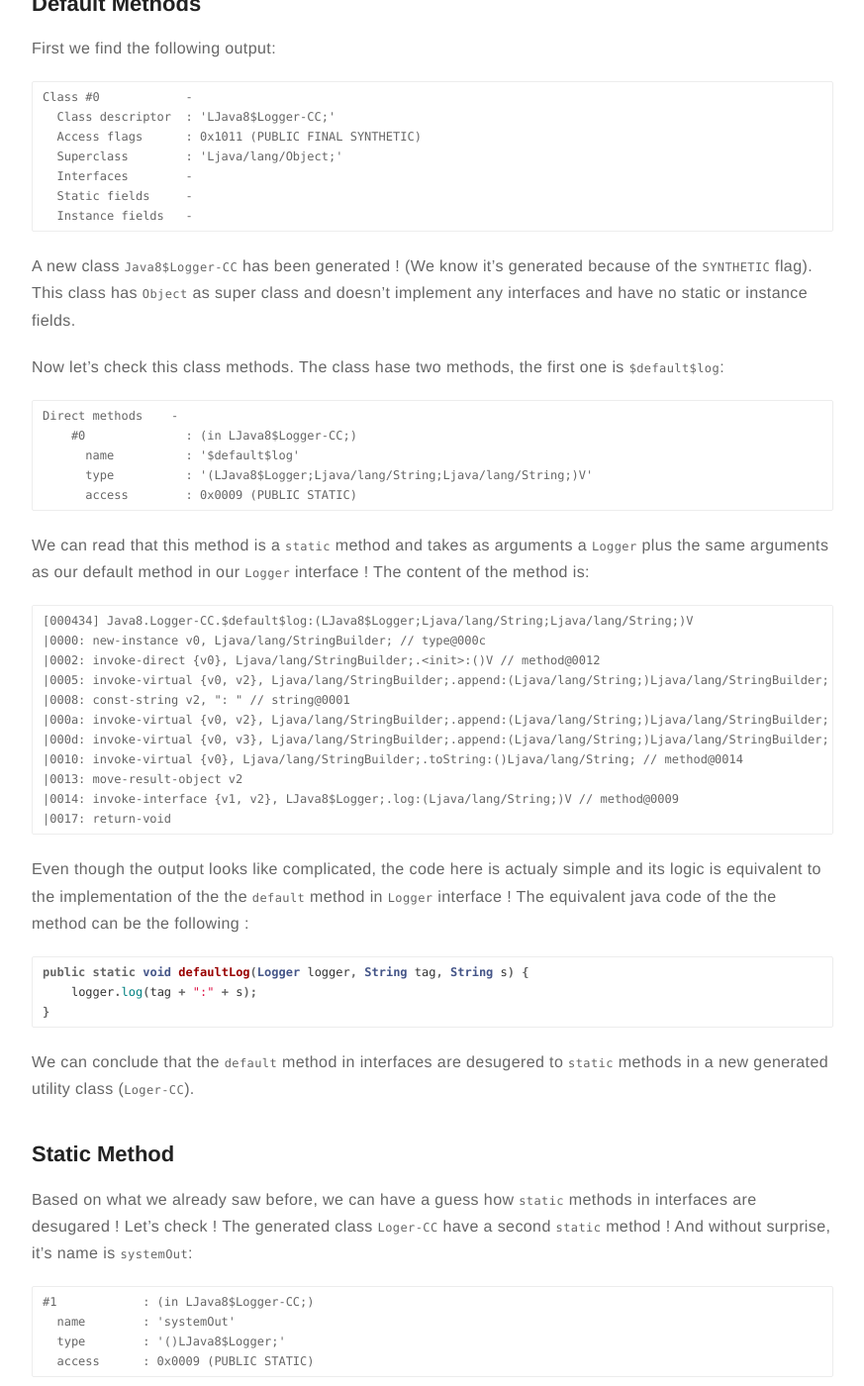
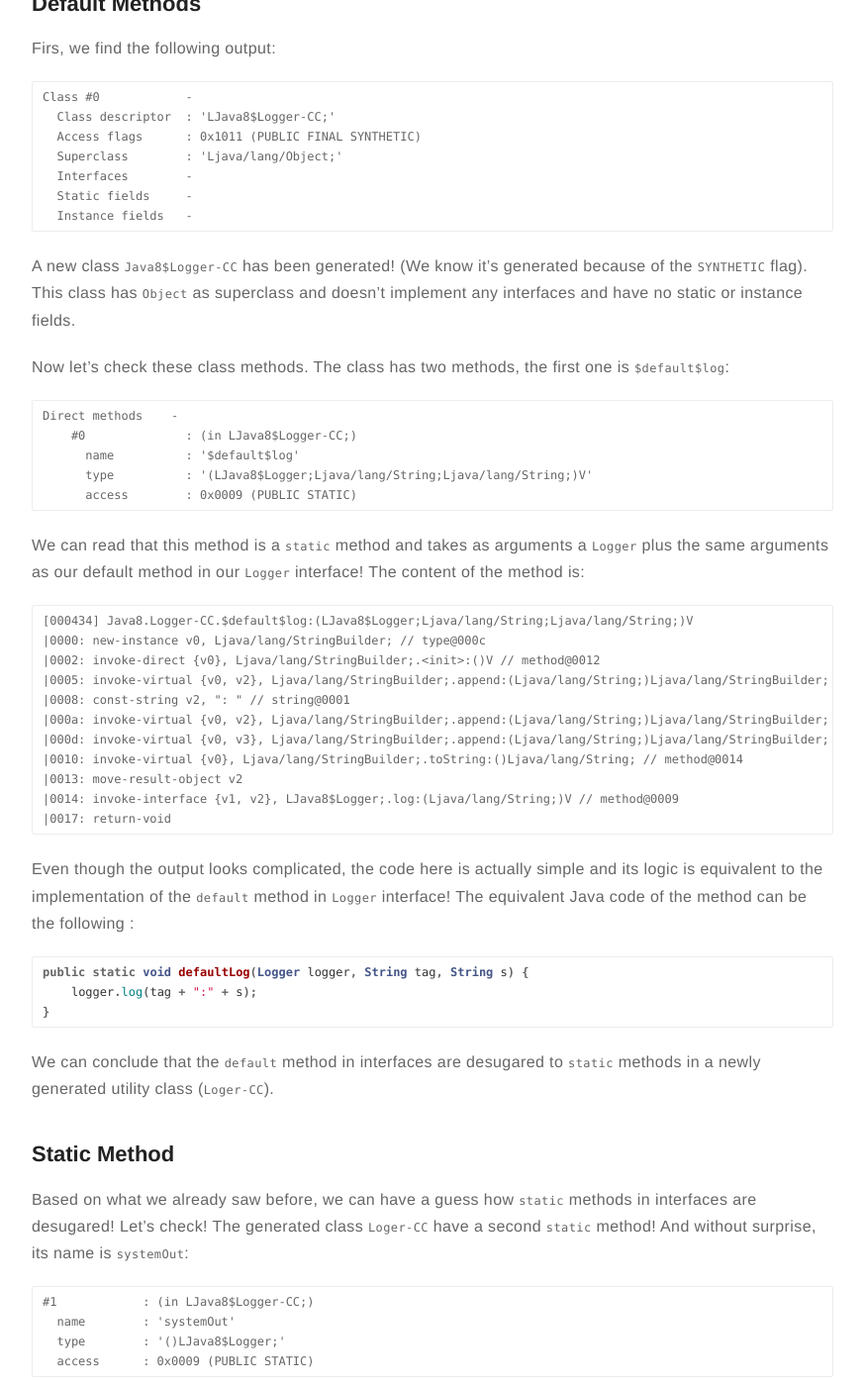
Before and after one commit to aallam/aallam.github.io, a Jekyll site: the page built from _posts/2018-11-23-java-8-interface-methods-for-android.md, in a window 1280 px wide and 1400 px high, scrolled down 2416 px. Shown: the whole window at 99% size, without its empty margins (203-1076 px from the left). Built offline with Jekyll 4.4.1, drawn with Linux system fonts in a browser that asks for light colours; some of the changed text lies outside the part shown.

Commit message:
Fix typos

````diff
--- a/_posts/2018-11-23-java-8-interface-methods-for-android.md
+++ b/_posts/2018-11-23-java-8-interface-methods-for-android.md
@@ -85,7 +85,7 @@ $ $ANDROID_HOME/build-tools/28.0.2/dexdump -d classes.dex
 We get a lot of output (the full output can be found [here][3]).
 
 ## Default Methods
-First we find the following output:
+Firs, we find the following output:
 ```
 Class #0            -
   Class descriptor  : 'LJava8$Logger-CC;'
@@ -95,9 +95,9 @@ Class #0            -
   Static fields     -
   Instance fields   -
 ```
-A new class `Java8$Logger-CC` has been generated ! (We know it’s generated because of the `SYNTHETIC` flag). This class has `Object` as super class and doesn’t implement any interfaces and have no static or instance fields.
+A new class `Java8$Logger-CC` has been generated! (We know it’s generated because of the `SYNTHETIC` flag). This class has `Object` as superclass and doesn’t implement any interfaces and have no static or instance fields.
 
-Now let’s check this class methods. The class hase two methods, the first one is `$default$log`:
+Now let’s check these class methods. The class has two methods, the first one is `$default$log`:
 ```
 Direct methods    -
     #0              : (in LJava8$Logger-CC;)
@@ -105,7 +105,7 @@ Direct methods    -
       type          : '(LJava8$Logger;Ljava/lang/String;Ljava/lang/String;)V'
       access        : 0x0009 (PUBLIC STATIC)
 ```
-We can read that this method is a `static` method and takes as arguments a `Logger` plus the same arguments as our default method in our `Logger` interface !
+We can read that this method is a `static` method and takes as arguments a `Logger` plus the same arguments as our default method in our `Logger` interface!
 The content of the method is:
 ```
 [000434] Java8.Logger-CC.$default$log:(LJava8$Logger;Ljava/lang/String;Ljava/lang/String;)V
@@ -120,18 +120,18 @@ The content of the method is:
 |0014: invoke-interface {v1, v2}, LJava8$Logger;.log:(Ljava/lang/String;)V // method@0009
 |0017: return-void
 ```
-Even though the output looks like complicated, the code here is actualy simple and its logic is equivalent to the implementation of the the `default` method in `Logger` interface !
-The equivalent java code of the the method can be the following :
+Even though the output looks complicated, the code here is actually simple and its logic is equivalent to the implementation of the `default` method in `Logger` interface!
+The equivalent Java code of the method can be the following :
 ```java
 public static void defaultLog(Logger logger, String tag, String s) {
     logger.log(tag + ":" + s);
 }
 ```
-We can conclude that the `default` method in interfaces are desugered to `static` methods in a new generated utility class (`Loger-CC`).
+We can conclude that the `default` method in interfaces are desugared to `static` methods in a newly generated utility class (`Loger-CC`).
 
 ## Static Method
-Based on what we already saw before, we can have a guess how `static` methods in interfaces are desugared ! Let’s check !
-The generated class `Loger-CC` have a second `static` method ! And without surprise, it’s name is `systemOut`:
+Based on what we already saw before, we can have a guess how `static` methods in interfaces are desugared! Let’s check!
+The generated class `Loger-CC` have a second `static` method! And without surprise, its name is `systemOut`:
 ```
 #1            : (in LJava8$Logger-CC;)
   name        : 'systemOut'
````
Also changed, not shown: other parts of _posts/2018-11-23-java-8-interface-methods-for-android.md (+1 -1 lines).
